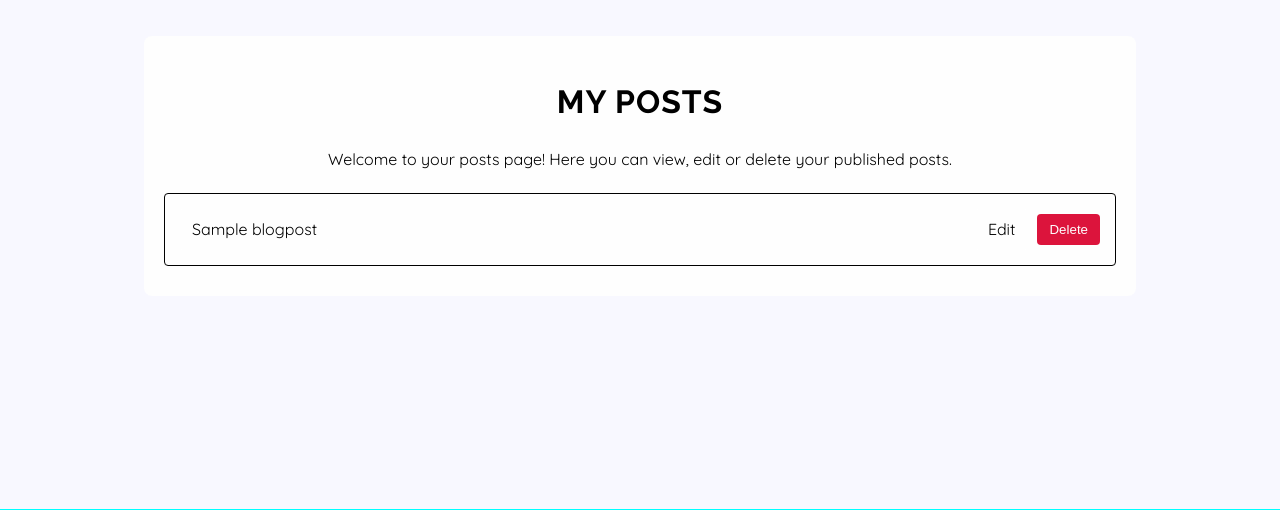
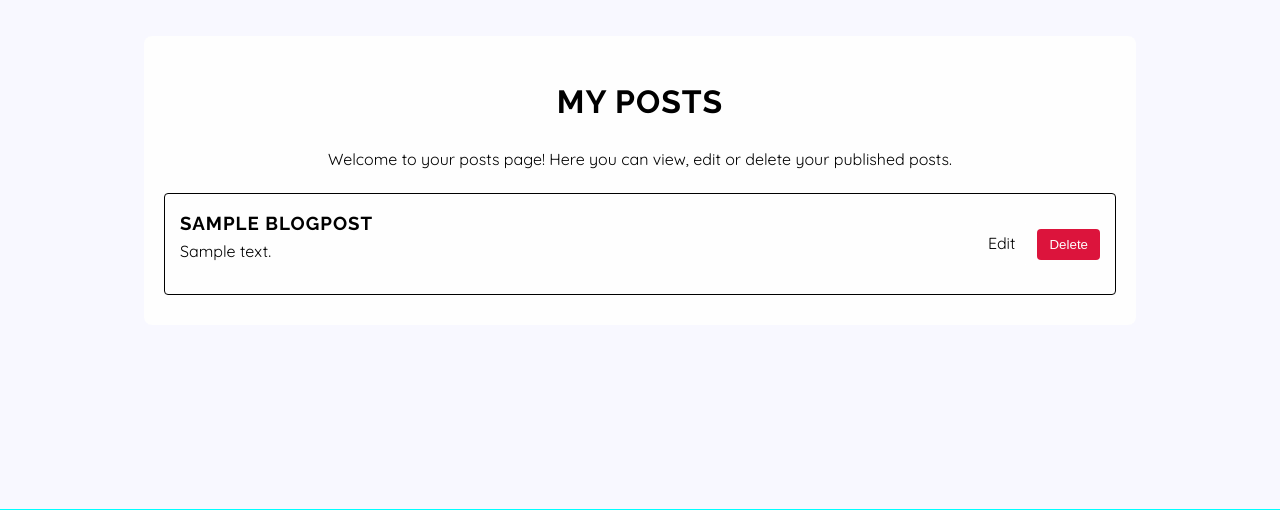
Before and after one commit to TonichaB/cleaning-blog, a Django app: page /my-posts/ in a window 1280 px wide. Shown: the part 114-624 px from the top of the page. Run offline with Django 4.2, Linux system fonts and the light colour scheme; a user stored in the database is signed in; tables that the repository leaves empty hold one stand-in row (values such as "Sample post"); some libraries are stand-ins or nearby versions.

Commit message:
feat/style: add post content to show with each post listed in my posts page. adjust styling to improve layout

```diff
--- a/blog/templates/my_posts.html
+++ b/blog/templates/my_posts.html
@@ -8,7 +8,10 @@
     <ul>
         {% for post in posts %}
         <li>
-            <a href="{{ post.get_absolute_url }}">{{ post.title }}</a>
+            <div class="post-header">
+                <h3>{{ post.title }}</h3>
+                <p id="my-post-content">{{ post.content }}</p>
+            </div>
             <a href="#" class="edit-post">Edit</a>
             <button class="delete-post" data-id="{{ post.id }}">Delete</button>
         </li>
--- a/static/css/style.css
+++ b/static/css/style.css
@@ -441,6 +441,16 @@ img {
     text-align: center;
 }
 
+#my-post-title {
+    margin-bottom: 10px;
+}
+
+#my-post-content {
+    margin-top: 0;
+    margin-bottom: 15px;
+    text-align: left;
+}
+
 .my-posts-container p {
     text-align: center;
 }
```
